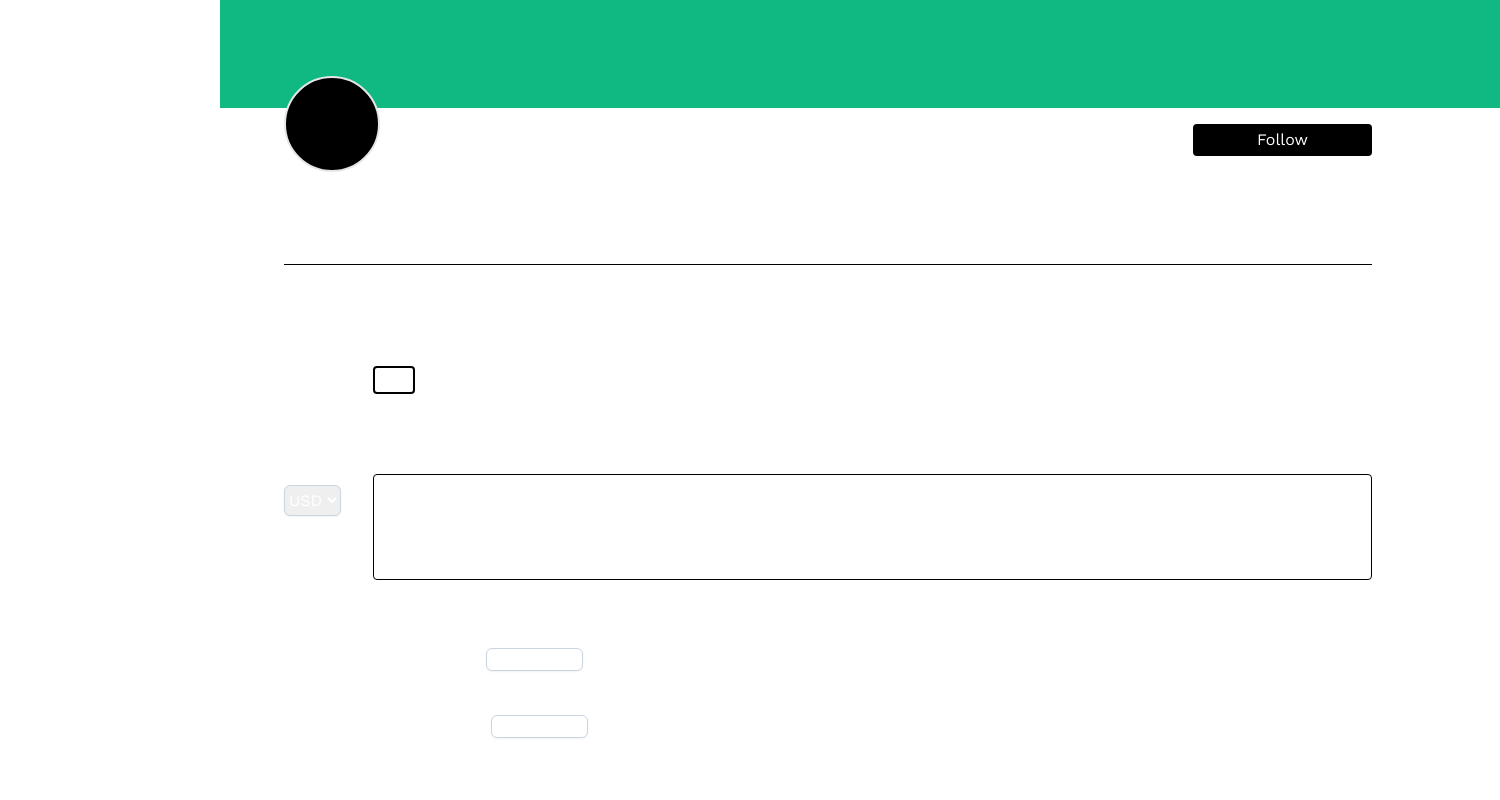
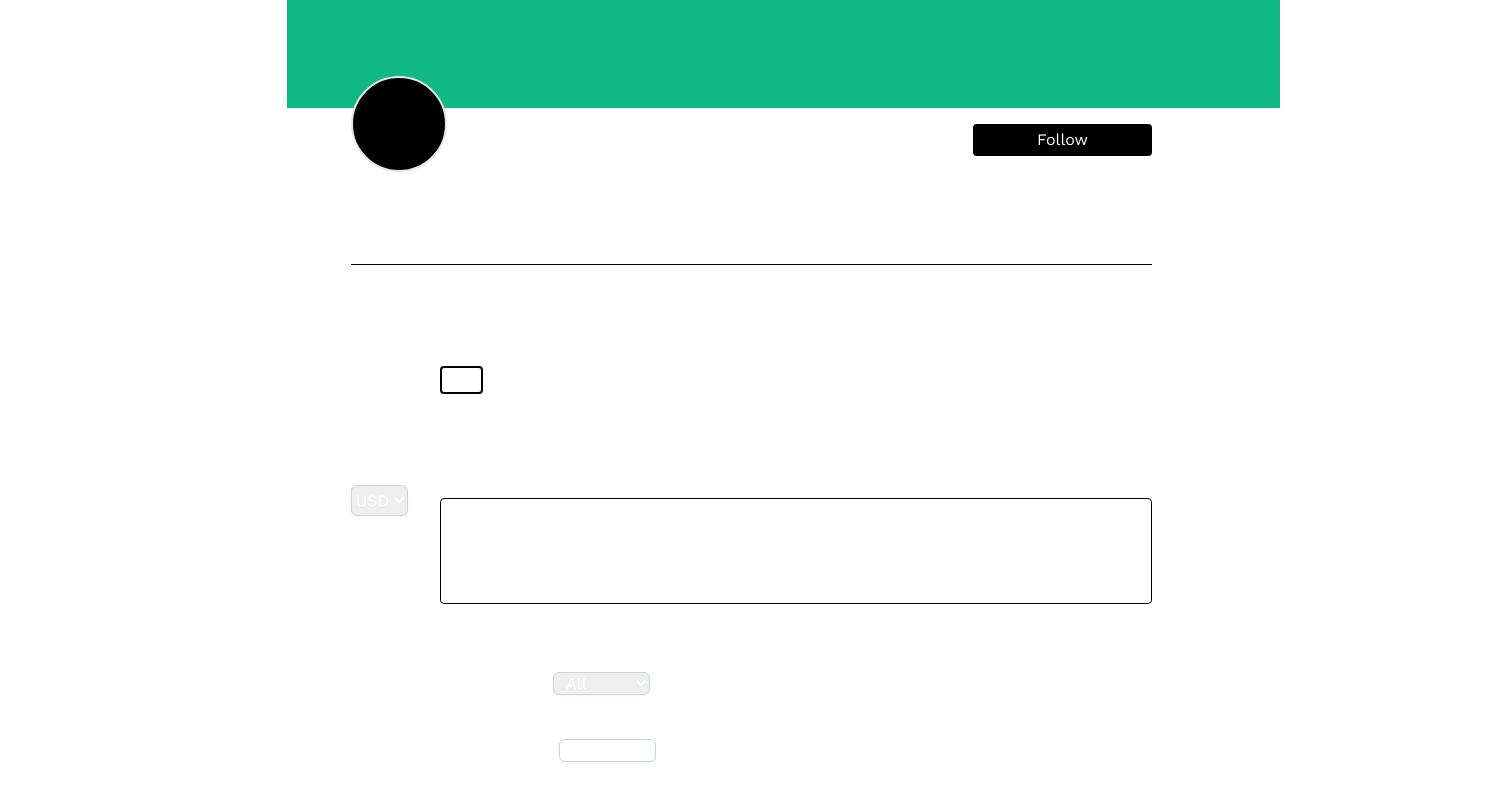
Before and after one commit to OrdumLTD/Ordum-Client-MVP, a Next.js app: page /profile in a window 1280 px wide. Shown: the part 190-990 px from the top of the page, 1500 px wide, since content can reach past the window. Built offline with nearby package versions, Linux system fonts and the light colour scheme.

Commit message:
Added Ordum colors

```diff
--- a/src/Components/profileAbout/summary/ActiveGrants.tsx
+++ b/src/Components/profileAbout/summary/ActiveGrants.tsx
@@ -8,7 +8,7 @@ export default function ActiveGrants() {
         <div>
           <select
             className="
-            ml-2 mt-1 block px-2 md:px-6 md:py-2 bg-white border border-slate-300 rounded-md text-sm md:text-base shadow-sm placeholder-slate-400
+            ml-2 mt-1 block px-2 md:px-6 md:py-2  border border-slate-300 rounded-md text-sm md:text-base shadow-sm placeholder-slate-400
             focus:outline-none focus:border-sky-500"
           >
             <option value="" className="" disabled  hidden>
--- a/src/Components/ui/Layout/header/index.tsx
+++ b/src/Components/ui/Layout/header/index.tsx
@@ -20,7 +20,7 @@ function Header(props: { title: string | number | boolean | ReactElement<any, st
         {/* Nav Elements */}
         <div className="flex justify-between">
           <div className="basis 3/12 flex gap-5 text-2xl">{props.title}</div>
-          <div className="basis 3/12 flex gap-5">
+          <div className="md:mr-10 basis 3/12 flex gap-5">
             <SearchBar />
             <div className="flex gap-5 mt-1.5">
               <Link href="/notifications">
--- a/src/Components/ui/Layout/index.tsx
+++ b/src/Components/ui/Layout/index.tsx
@@ -94,7 +94,7 @@ const Layout: React.FC<Props> = props => {
 
         </div>}
       </div>
-      <div className="flex flex-col w-full px-10">
+      <div className="flex flex-col w-full">
         <div className="mt-8">
           <Header title={props.title} />
         </div>
--- a/src/app/profile/page.tsx
+++ b/src/app/profile/page.tsx
@@ -19,7 +19,7 @@ const TeamMembersProfile = () => {
   return (
     <Layout>
       {" "}
-      <div className="font-space-grotesk flex flex-col w-screen ">
+      <div className="font-space-grotesk flex flex-col ">
         {/* Banner */}
         <div className="h-40 md:h-60 bg-emerald-500"></div>
         {/* Company info and social */}
--- a/tailwind.config.js
+++ b/tailwind.config.js
@@ -12,6 +12,11 @@ module.exports = {
         'gradient-conic':
           'conic-gradient(from 180deg at 50% 50%, var(--tw-gradient-stops))',
       },
+      colors:{
+        'ordum-blue': '#467EEE',
+        'ordum-purple': '#0A1D47',
+        'ordum-grey': '#CAC9C9'
+      }
     },
   },
   plugins: [],
```
